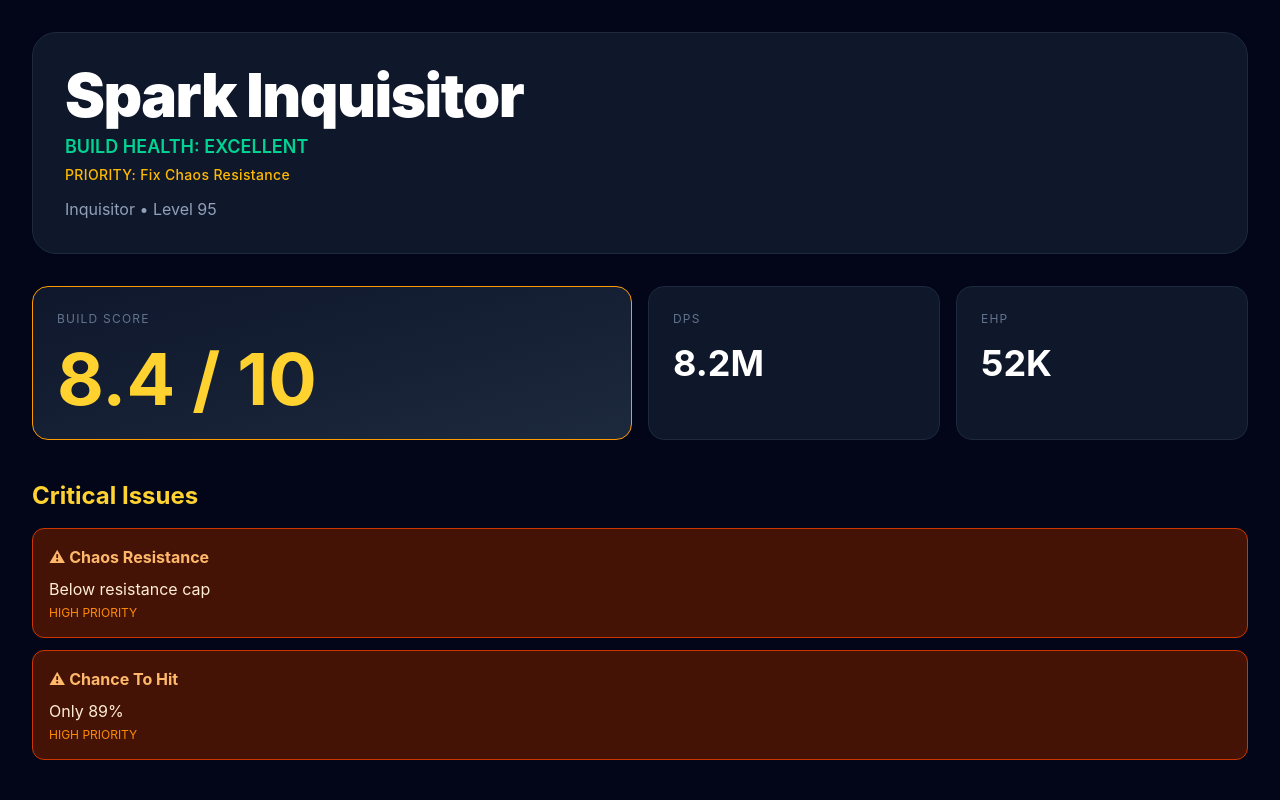
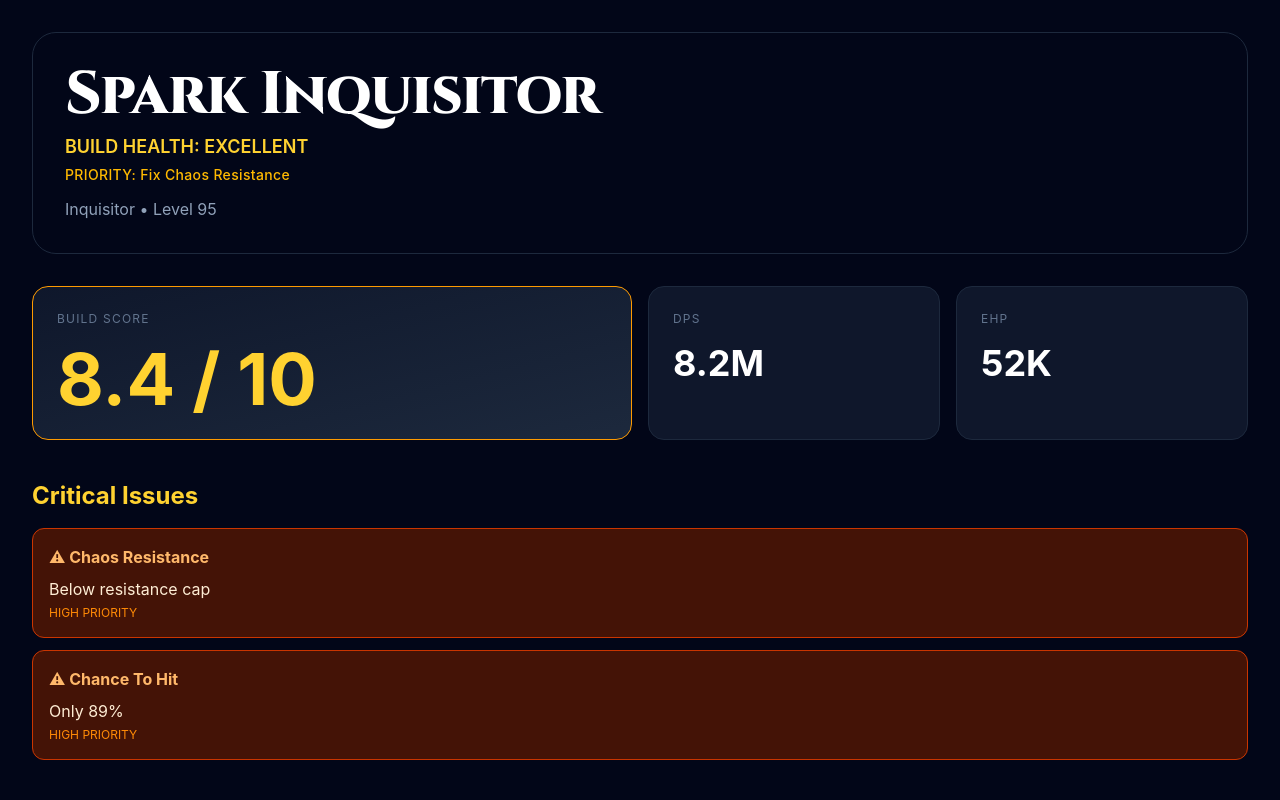
Before and after one commit to miguelhuerta-dev/PathOfBuildingForHumans, a React (Vite) app in the folder frontend/frontend/: page / in a window 1280 px wide. Shown: the top 800 px of the page. Built offline with nearby package versions, Linux system fonts and the light colour scheme.

Commit message:
feat: first polished dashboard

```diff
--- a/frontend/frontend/index.html
+++ b/frontend/frontend/index.html
@@ -11,3 +11,16 @@
     <script type="module" src="/src/main.tsx"></script>
   </body>
 </html>
+
+<link
+  rel="preconnect"
+  href="https://fonts.googleapis.com"/>
+
+
+<link
+  rel="preconnect"
+  href="https://fonts.gstatic.com"crossorigin/>
+
+<link
+  href="https://fonts.googleapis.com/css2?family=Cinzel:wght@400;600;700;800&display=swap"
+  rel="stylesheet"/>
--- a/frontend/frontend/src/pages/Dashboard.tsx
+++ b/frontend/frontend/src/pages/Dashboard.tsx
@@ -13,7 +13,11 @@ function Dashboard() {
       <div className="max-w-7xl mx-auto">
         <div
           className="
-  bg-slate-900
+  bg-slate-950
+  from-slate-950
+  via-slate-950
+  to-black
+  to-slate-950
   border
   border-slate-800
   rounded-3xl
@@ -21,11 +25,13 @@ function Dashboard() {
   mb-8
   "
         >
-          <h1 className="text-6xl font-black tracking-tight">
+          <h1 className="text-6xl font-black tracking-tight"
+          style={{ fontFamily: "Cinzel",}}
+          >
             {mockBuild.name}
           </h1>
 
-          <p className="text-emerald-400 mt-2 text-lg font-semibold">
+          <p className="text-amber-300 mt-2 text-lg font-semibold">
             BUILD HEALTH: EXCELLENT
           </p>
 
```
